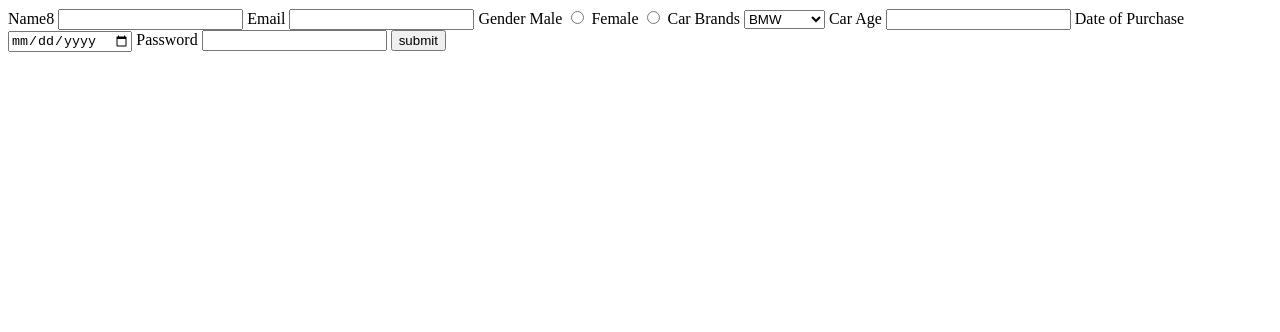
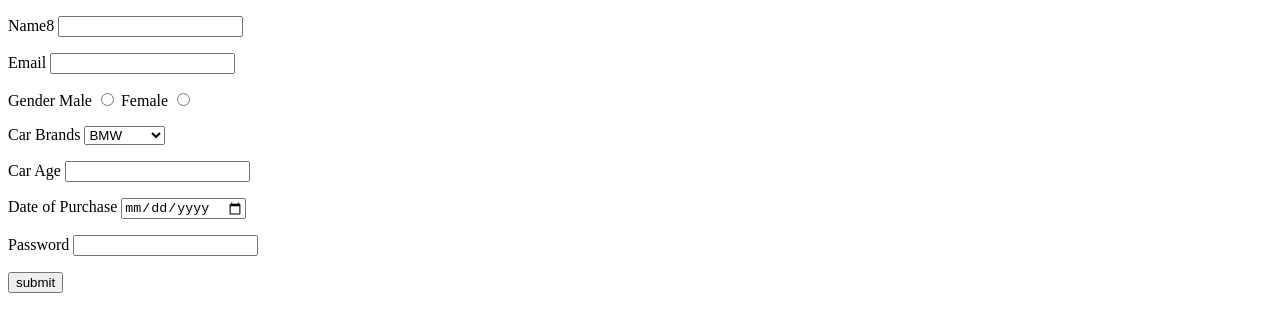
Before and after one commit to acciojob/car-insurance-form-Trimbak15, a website: page main.html in a window 1280 px wide. Drawn offline with Linux system fonts and the light colour scheme.

Commit message:
created a submission

```diff
--- a/main.html
+++ b/main.html
@@ -10,29 +10,51 @@
 	<!-- the entire body must be written by student -->
     <script type="text/javascript" src="./script.js">
 </script>
+
 	<form action="" method="post">
+        <p>
             <label for="name">Name8</label>
             <input type="text" id="name" required>
+        </p>
+
+        <p>
             <label for="email">Email</label>
             <input type="email" id="email" required>
+        </p>
+
+        <p>
             <label for="">Gender</label>
             <label for="male">Male</label>
             <input type="radio" name="gender" id="male" value="Male" required>
             <label for="female">Female</label>
             <input type="radio" name="gender" id="female" value="Female" required>
+        </p>
+
+        <p>
             <label for="cars">Car Brands</label>
             <select id="cars">
                 <option value="bmw">BMW</option>
                 <option value="audi">Audi</option>
                 <option value="mercedez">Mercedez</option>
             </select>
+        </p>
+
+        <p>
             <label for="carage">Car Age</label>
             <input type="number" id="carage" required>
+        </p>
+
+        <p>
             <label for="dop">Date of Purchase</label>
             <input type="date" id="dop" required>
+        </p>
+
+        <p>
             <label for="password">Password</label>
             <input type="password" id="password" required>
-        <button type="submit">submit</button>
+        </p>
+
+        <p><button type="submit">submit</button></p>
     </form>
 
 </body>
```
Lines whose indentation alone changed are shown as unchanged.
